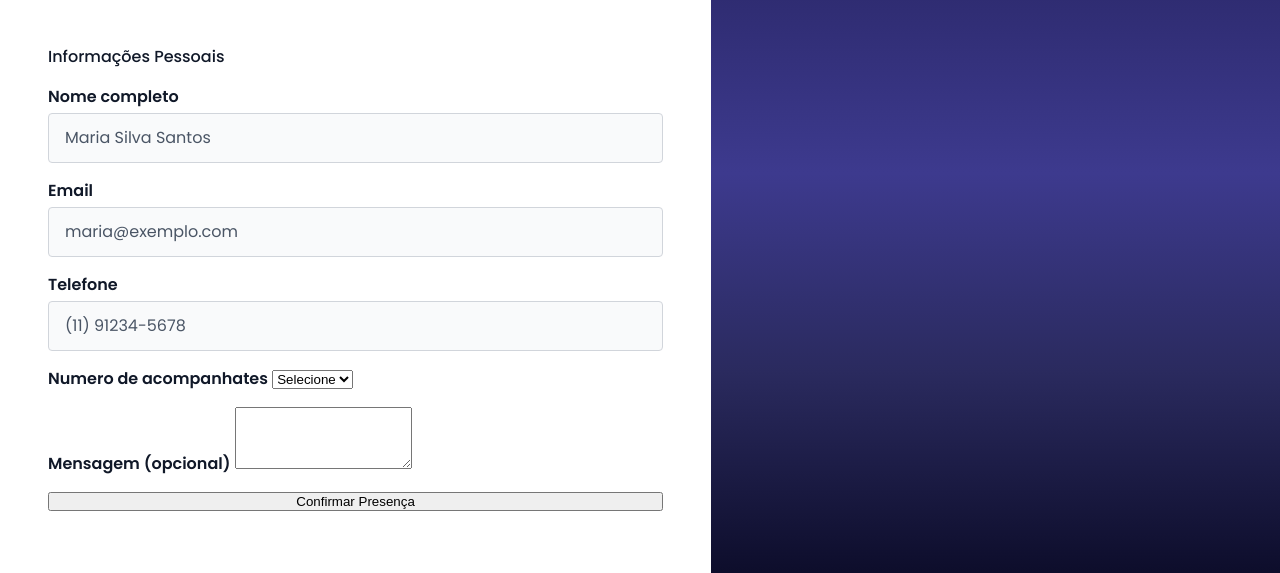
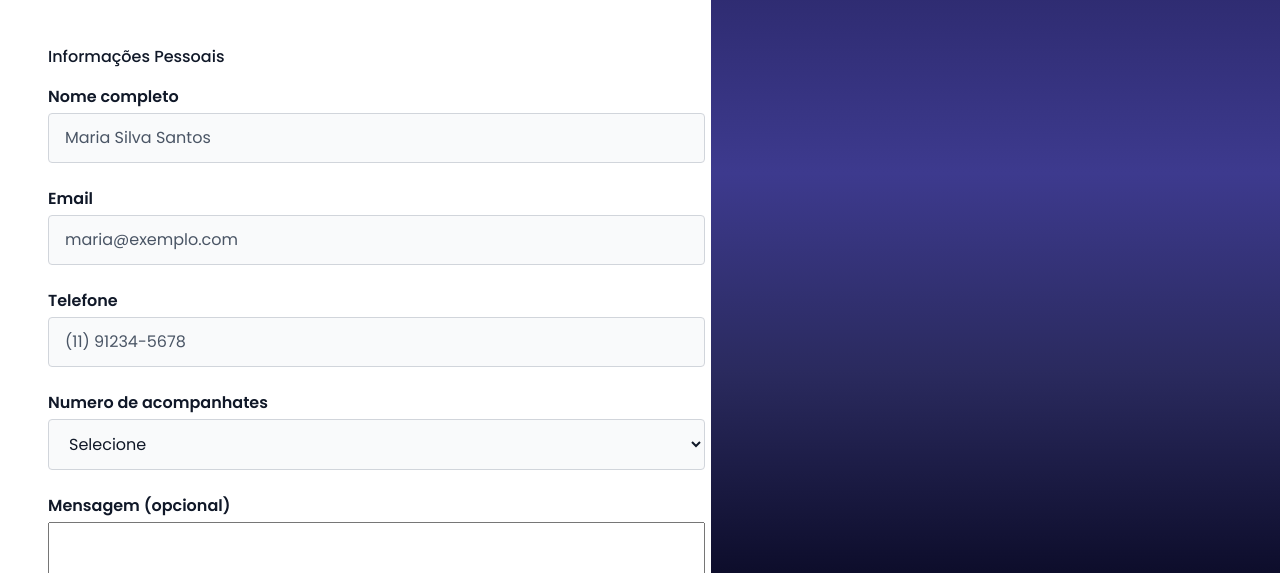
Before and after one commit to Adryannofc/06---Formulario-de-Convite, a plain HTML site: page index.html in a window 1280 px wide. Shown: the part 227-800 px from the top of the page. Drawn offline with Linux system fonts and the light colour scheme.

Commit message:
feat: update event presence form options and improve textarea size

```diff
--- a/index.html
+++ b/index.html
@@ -68,17 +68,16 @@
               <label for="accompanying">Numero de acompanhates</label>
               <select id="accompanying" name="accompanying" required>
                 <option value="">Selecione</option>
-                <option value="0">0</option>
-                <option value="1">1</option>
-                <option value="2">2</option>
-                <option value="3">3</option>
-                <option value="4">4</option>
+                <option value="1">1 pessoas</option>
+                <option value="2">2 pessoas</option>
+                <option value="3">3 pessoas</option>
+                <option value="4">4 pessoas</option>
               </select>
             </div>
 
             <div class="textarea-wrapper">
               <label for="message">Mensagem (opcional)</label>
-              <textarea id="message" name="message" rows="4"></textarea>
+              <textarea id="message" name="message" rows="10" cols="80"></textarea>
             </div>
 
             <button type="submit">Confirmar Presença</button>
@@ -86,7 +85,9 @@
         </form>
       </main>
 
-      <aside></aside>
+      <aside>
+
+      </aside>
     </div>
   </body>
 </html>
--- a/modules/css/form.css
+++ b/modules/css/form.css
@@ -4,6 +4,7 @@
     gap: 0.5rem;
     margin-bottom: 2rem;
     cursor: pointer;
+
     &:hover {
         font-weight: 500;
     }
@@ -13,8 +14,7 @@ fieldset {
     border: none;
     display: flex;
     flex-direction: column;
-    gap: 1rem;
-    margin-bottom: 2rem;
+    gap: 1.5rem;
 
     legend {
         font: var(--h2);
@@ -23,10 +23,7 @@ fieldset {
     }
 }
 
-.input-wrapper {
+.input-wrapper, .select-wrapper, .textarea-wrapper {
     display: flex;
     flex-direction: column;
-    gap: 0.25rem;
-
-
 }
--- a/modules/css/global.css
+++ b/modules/css/global.css
@@ -54,7 +54,7 @@ aside {
     overflow: hidden;
 }
 
-input {
+input, select {
     font: var(--text);
     color: var(--text-primary);
     padding: 0.25rem;
@@ -78,4 +78,5 @@ label {
     font: var(--h2);
     color: var(--text-primary);
     font-weight: 600;
+    margin-bottom: 0.25rem;
 }
```
